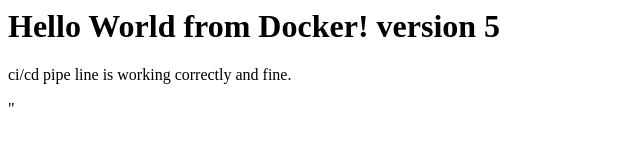
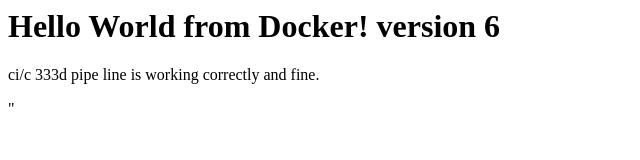
Before and after one commit to nocnexhamza/hello_world, a plain HTML site: page index.html in a window 1280 px wide. Shown: the full height of the page, 0-640 px from the left. Drawn offline with Linux system fonts and the light colour scheme.

Commit message:
Update index.html

```diff
--- a/index.html
+++ b/index.html
@@ -3,7 +3,7 @@
     <title>Hello World version 2 </title>
 </head>
 <body>
-    <h1>Hello World from Docker! version 5 </h1>
-    <p>ci/cd pipe line  is working correctly and fine.</p>
+    <h1>Hello World from Docker! version 6 </h1>
+    <p>ci/c 333d pipe line  is working correctly and fine.</p>
 </body>
 </html>"
```
